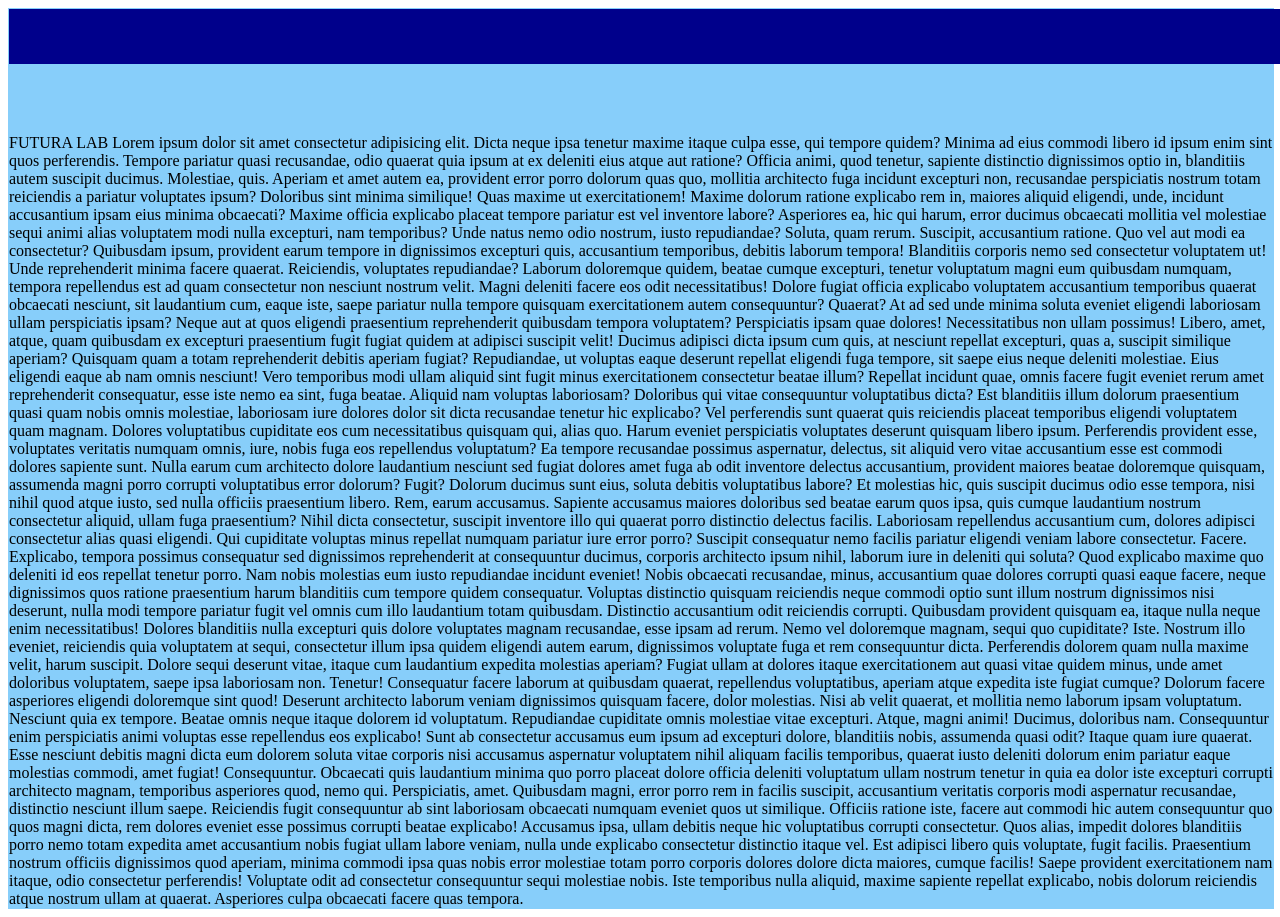
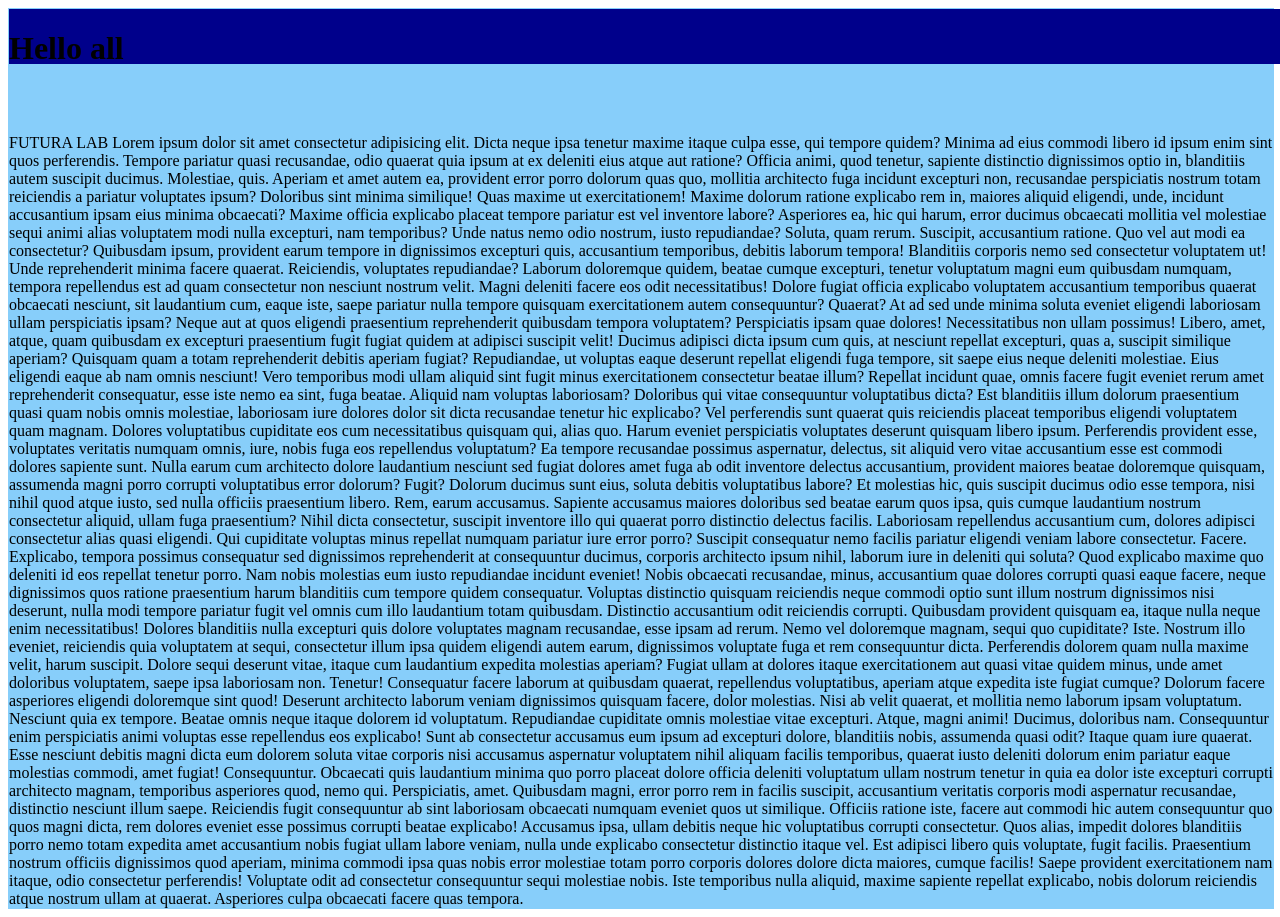
Before and after one commit to sg-59/ShahoofaNewbatch, a plain HTML site: page index.html in a window 1280 px wide. Drawn offline with Linux system fonts and the light colour scheme.

Commit message:
second commit

```diff
--- a/index.html
+++ b/index.html
@@ -8,7 +8,9 @@
 </head>
 <body>
 <div class="main">
-<div class="nav"></div>
+<div class="nav">
+    <h1>Hello all</h1>
+</div>
 <div class="message">
 
 FUTURA LAB Lorem ipsum dolor sit amet consectetur adipisicing elit. Dicta neque ipsa tenetur maxime itaque culpa esse, qui tempore quidem? Minima ad eius commodi libero id ipsum enim sint quos perferendis.
```
